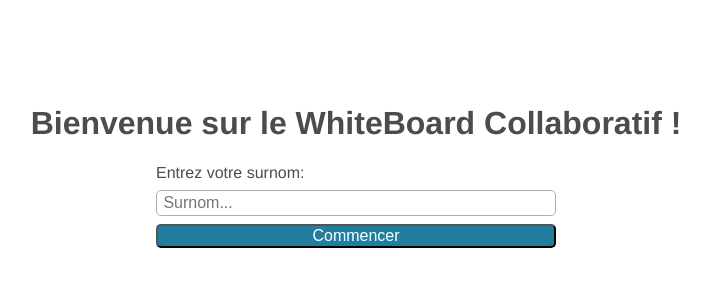
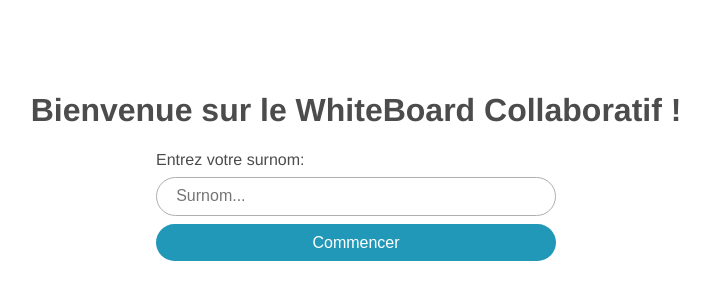
Before and after one commit to csharp-08/client, a Vue app: page / in a window 1280 px wide. Shown: the part 230-530 px from the top of the page, without its empty margins (284-994 px from the left). Built offline with nearby package versions, Linux system fonts and the light colour scheme.

Commit message:
Feature: design improvements

```diff
--- a/package.json
+++ b/package.json
@@ -9,6 +9,7 @@
     "lint": "vue-cli-service lint"
   },
   "dependencies": {
+    "@aspnet/signalr": "^1.1.4",
     "core-js": "^2.6.5",
     "vue": "^2.6.10"
   },
--- a/src/App.vue
+++ b/src/App.vue
@@ -1,16 +1,47 @@
 <template>
   <div id="app">
-    <Home></Home>
+    <Canvas v-if="connected" :username="username" @exit="exit"></Canvas>
+    <Home @start="start($event)" v-else ></Home>
   </div>
 </template>
 
 <script>
+import { HubConnectionBuilder } from '@aspnet/signalr';
+
 import Home from './components/Home.vue';
+import Canvas from './components/Canvas.vue';
 
 export default {
   name: 'app',
   components: {
     Home,
+    Canvas,
+  },
+  data() {
+    return {
+      connected: false,
+      username: '',
+    };
+  },
+  methods: {
+    start(username) {
+      this.username = username;
+      try {
+        const connection = new HubConnectionBuilder().withUrl('/chat').build();
+        connection.on('send', (data) => {
+          console.log(data);
+        });
+        connection.start()
+          .then(() => connection.invoke('send', 'Hello'));
+      } catch (e) {
+        console.log(e);
+      }
+      this.connected = true;
+    },
+    exit() {
+      this.username = '';
+      this.connected = false;
+    },
   },
 };
 </script>
--- /dev/null
+++ b/src/components/Canvas.vue
@@ -0,0 +1,24 @@
+<template>
+  <div class="container">
+    Canvas. Bonjour {{username}} !
+  </div>
+</template>
+
+<script>
+export default {
+  name: 'Canvas',
+  props: {
+    username: {
+      type: String,
+      default: '',
+    },
+  },
+};
+</script>
+
+<style scoped>
+.container {
+  width: 100vw;
+  height: 100vh;
+}
+</style>
--- a/src/components/Home.vue
+++ b/src/components/Home.vue
@@ -5,36 +5,38 @@
     </h1>
     <form @submit.prevent="submit">
       <label for="name">Entrez votre surnom:</label>
-      <input id="name" v-model="surname" placeholder="Surnom..."/>
+      <input id="name"
+             autocomplete="off"
+             v-model="username"
+             :class="{ invalid: invalidInput }"
+             placeholder="Surnom..."
+             @focus="invalidInput = false"
+      />
       <button>Commencer</button>
     </form>
   </div>
 </template>
 
 <script>
-import { HubConnectionBuilder } from "@aspnet/signalr";
-
 export default {
   name: 'Home',
   data() {
     return {
-      surname: '',
+      username: '',
+      invalidInput: false,
     };
   },
   methods: {
     submit() {
-      console.log(`Your name is ${this.surname}`);
-
-      let connection = new HubConnectionBuilder()
-          .withUrl("/chat")
-          .build();
-
-      connection.on("send", data => {
-          console.log(data);
-      });
-
-      connection.start()
-          .then(() => connection.invoke("send", "Hello"));
+      if (!/\w/gmi.test(this.username)) {
+        this.invalidInput = false;
+        setTimeout(() => {
+          this.invalidInput = true;
+        }, 50);
+        return;
+      }
+      console.log(`Your name is ${this.username}`);
+      this.$emit('start', this.username);
     },
   },
 };
@@ -62,9 +64,9 @@ export default {
 }
 
 input {
-  padding: 0.2rem 0.4rem;
+  padding: 0.6rem 1.2rem;
   border: 1px solid #afafaf;
-  border-radius: 5px;
+  border-radius: 2rem;
   outline: none;
   color: rgb(76, 76, 76);
 }
@@ -73,11 +75,42 @@ input:focus {
   border: 1px solid #7c7c7c;
 }
 
+input.invalid {
+  border: 1px solid #7c2328;
+  transform: translate3d(0, 0, 0);
+  animation: shake 0.82s cubic-bezier(.36,.07,.19,.97) both;
+  perspective: 1000px;
+}
+
 button {
   outline: none;
-  background-color: #217e9e;
+  background-color: #2298b9;
   color: #fff;
   cursor: pointer;
-  border-radius: 5px;
+  border-radius: 2rem;
+  border: none;
+  padding: 0.6rem 1.2rem;
+}
+
+button:hover, button:focus {
+  background-color: #217e9e;
+}
+
+@keyframes shake {
+  10%, 90% {
+    transform: translate3d(-1px, 0, 0);
+  }
+
+  20%, 80% {
+    transform: translate3d(2px, 0, 0);
+  }
+
+  30%, 50%, 70% {
+    transform: translate3d(-4px, 0, 0);
+  }
+
+  40%, 60% {
+    transform: translate3d(4px, 0, 0);
+  }
 }
 </style>
```
Also changed, not shown: 1 other file (tests, documents, lock files or other folders).
